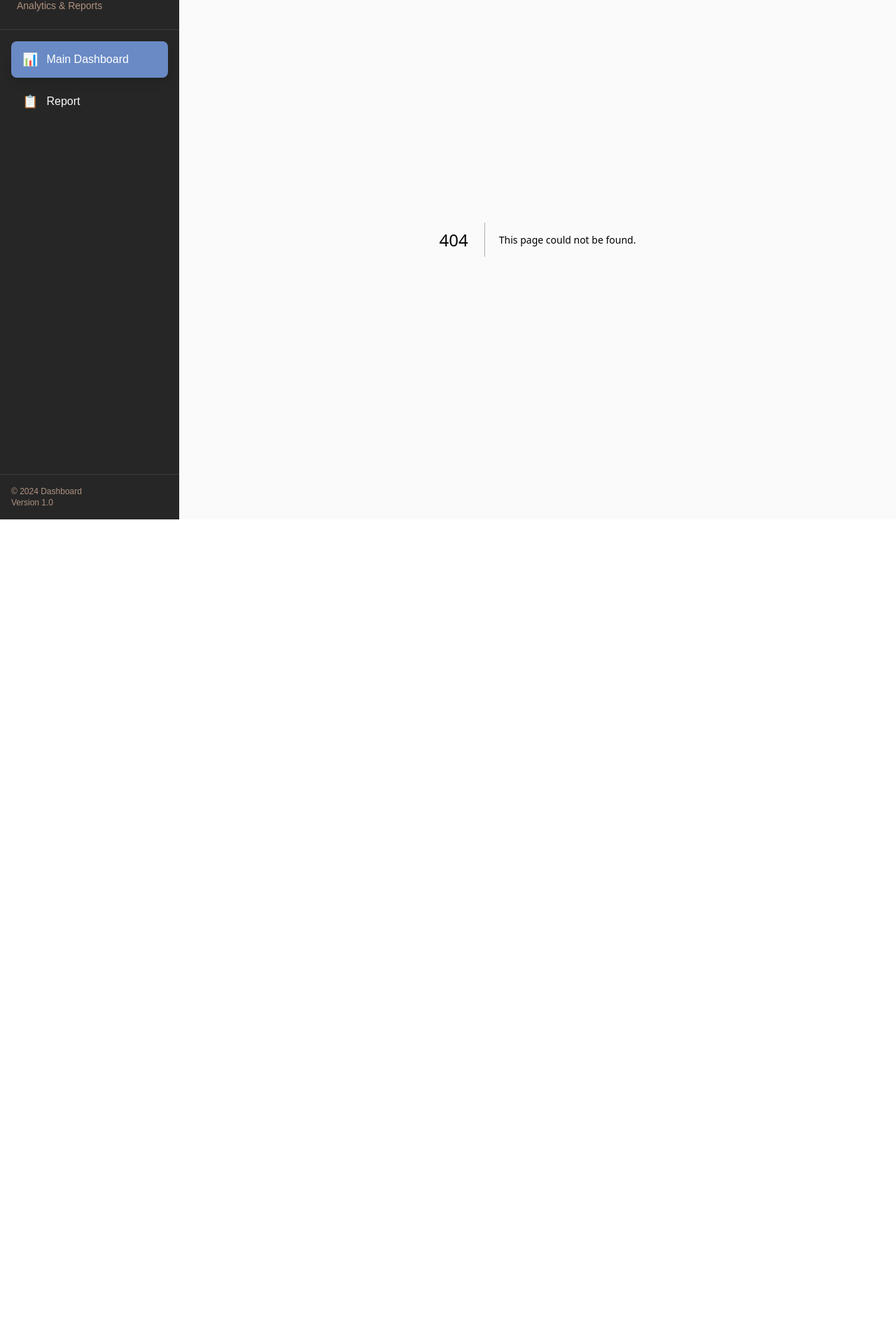
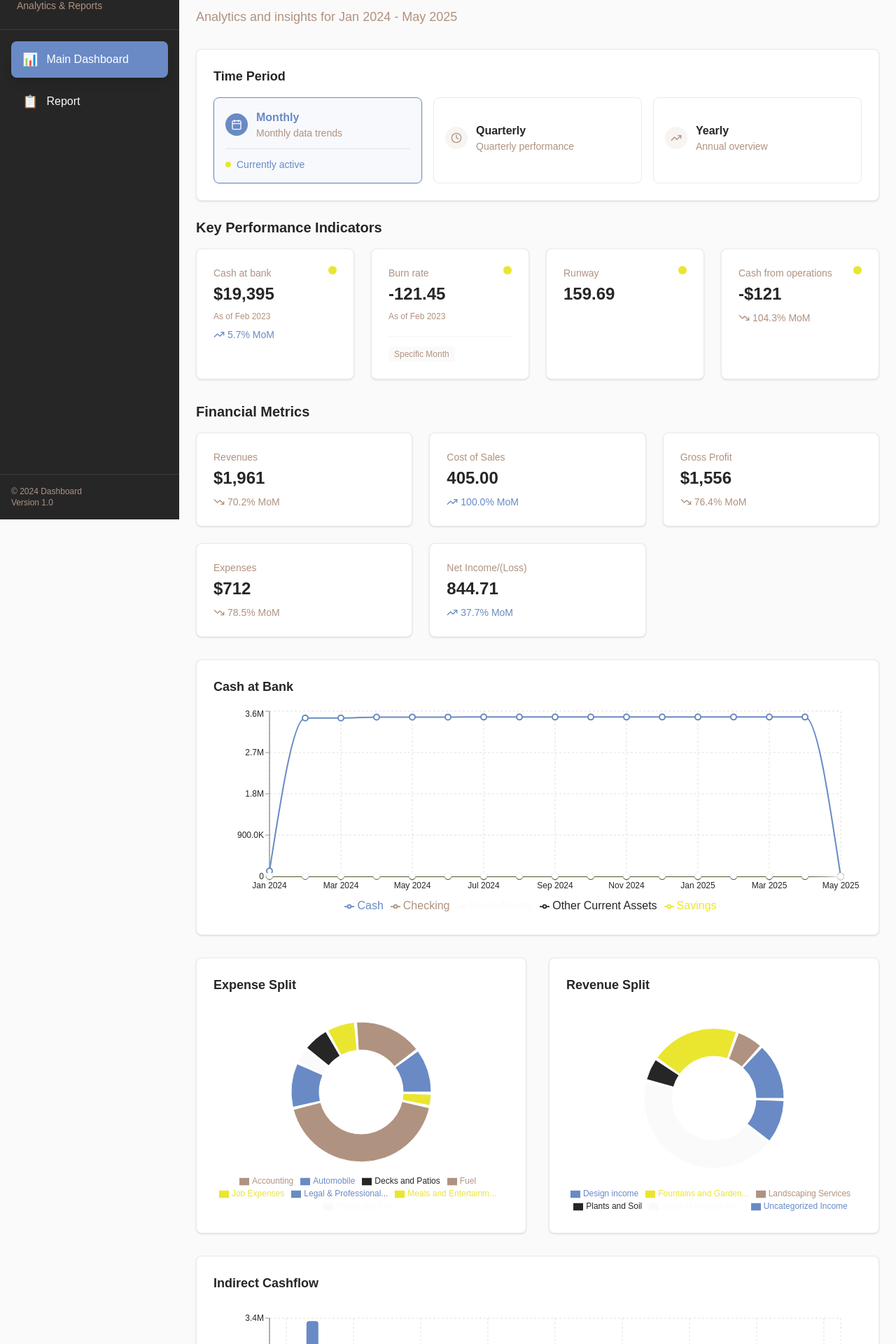
Before and after one commit to HassanKourani/dashbaord-kudwa, a Next.js app: page /dashboard in a window 1280 px wide. Before the commit this address had no page. Shown: the part 58-1978 px from the top of the page at 70% size. Before the commit the page ends 800 px from the top, so only its background shows below. Built offline with nearby package versions, Linux system fonts and the light colour scheme.

Commit message:
feat: add dashboard page with analytics and KPIs

```diff
--- /dev/null
+++ b/src/app/dashboard/page.tsx
@@ -0,0 +1,182 @@
+"use client";
+
+import { useState, useEffect } from "react";
+import {
+  DashboardData,
+  PeriodType,
+  loadDashboardData,
+} from "@/app/utils/dataLoader";
+import PeriodSelector from "@/app/components/PeriodSelector";
+import KPICard from "@/app/components/KPICard";
+import CustomLineChart from "@/app/components/charts/LineChart";
+import CustomPieChart from "@/app/components/charts/PieChart";
+import CustomBarChart from "@/app/components/charts/BarChart";
+import MixedChart from "@/app/components/charts/MixedChart";
+import { Loader2, AlertCircle } from "lucide-react";
+
+export default function Dashboard() {
+  const [selectedPeriod, setSelectedPeriod] = useState<PeriodType>("monthly");
+  const [data, setData] = useState<DashboardData | null>(null);
+  const [loading, setLoading] = useState(true);
+  const [error, setError] = useState<string | null>(null);
+
+  useEffect(() => {
+    const fetchData = async () => {
+      try {
+        setLoading(true);
+        setError(null);
+        const dashboardData = await loadDashboardData(selectedPeriod);
+        setData(dashboardData);
+      } catch (err) {
+        setError(`Failed to load ${selectedPeriod} data. Please try again.`);
+        console.error("Error loading dashboard data:", err);
+      } finally {
+        setLoading(false);
+      }
+    };
+
+    fetchData();
+  }, [selectedPeriod]);
+
+  if (loading) {
+    return (
+      <div className="p-6 flex items-center justify-center min-h-[400px]">
+        <div className="text-center">
+          <Loader2 className="w-8 h-8 animate-spin text-[#698AC5] mx-auto mb-4" />
+          <p className="text-[#B09280]">Loading {selectedPeriod} data...</p>
+        </div>
+      </div>
+    );
+  }
+
+  if (error) {
+    return (
+      <div className="p-6">
+        <div className="bg-white rounded-lg shadow-sm border border-[#B09280]/20 p-6">
+          <div className="flex items-center gap-3 text-[#B09280]">
+            <AlertCircle className="w-6 h-6" />
+            <div>
+              <h3 className="font-semibold">Error Loading Data</h3>
+              <p className="text-sm mt-1">{error}</p>
+            </div>
+          </div>
+        </div>
+      </div>
+    );
+  }
+
+  if (!data) {
+    return (
+      <div className="p-6">
+        <div className="bg-white rounded-lg shadow-sm border border-[#B09280]/20 p-6">
+          <p className="text-[#B09280]">No data available</p>
+        </div>
+      </div>
+    );
+  }
+
+  return (
+    <div className="p-6">
+      <div className="mb-8">
+        <h1 className="text-3xl font-bold text-[#262626] mb-2">
+          Main Dashboard
+        </h1>
+        <p className="text-[#B09280] text-lg">
+          Analytics and insights for {data.mainDashboard.startDate} -{" "}
+          {data.mainDashboard.endDate}
+        </p>
+      </div>
+
+      <PeriodSelector
+        selectedPeriod={selectedPeriod}
+        onPeriodChange={setSelectedPeriod}
+      />
+
+      {data.mainDashboardKPIs.topKPIs.length > 0 && (
+        <div className="mb-8">
+          <h2 className="text-xl font-semibold text-[#262626] mb-4">
+            Key Performance Indicators
+          </h2>
+          <div className="grid grid-cols-1 md:grid-cols-2 lg:grid-cols-4 gap-6">
+            {data.mainDashboardKPIs.topKPIs.map((kpi, index) => (
+              <KPICard key={index} kpi={kpi} isTopKPI={true} />
+            ))}
+          </div>
+        </div>
+      )}
+
+      {data.mainDashboardKPIs.KPIs.length > 0 && (
+        <div className="mb-8">
+          <h2 className="text-xl font-semibold text-[#262626] mb-4">
+            Financial Metrics
+          </h2>
+          <div className="grid grid-cols-1 md:grid-cols-2 lg:grid-cols-3 gap-6">
+            {data.mainDashboardKPIs.KPIs.map((kpi, index) => (
+              <KPICard key={index} kpi={kpi} />
+            ))}
+          </div>
+        </div>
+      )}
+
+      <div className="space-y-8">
+        {data.mainDashboard.charts.cashAtBank.length > 0 && (
+          <CustomLineChart
+            data={data.mainDashboard.charts.cashAtBank}
+            dateArray={data.mainDashboard.dateArray}
+            title="Cash at Bank"
+          />
+        )}
+
+        <div className="grid grid-cols-1 lg:grid-cols-2 gap-8">
+          {data.mainDashboard.charts.expenseSplit.length > 0 && (
+            <CustomPieChart
+              data={data.mainDashboard.charts.expenseSplit}
+              title="Expense Split"
+            />
+          )}
+
+          {data.mainDashboard.charts.totalRevenuesSplit.length > 0 && (
+            <CustomPieChart
+              data={data.mainDashboard.charts.totalRevenuesSplit}
+              title="Revenue Split"
+            />
+          )}
+        </div>
+
+        {data.mainDashboard.charts.indirectCashflow.length > 0 && (
+          <CustomBarChart
+            data={data.mainDashboard.charts.indirectCashflow}
+            dateArray={data.mainDashboard.dateArray}
+            title="Indirect Cashflow"
+          />
+        )}
+
+        {data.mainDashboard.charts.profitLossOverview.length > 0 && (
+          <MixedChart
+            data={data.mainDashboard.charts.profitLossOverview}
+            dateArray={data.mainDashboard.dateArray}
+            title="Profit & Loss Overview"
+          />
+        )}
+      </div>
+
+      <div className="mt-8 bg-white rounded-lg shadow-sm border border-[#B09280]/20 p-6">
+        <div className="flex items-center justify-between">
+          <div>
+            <h3 className="text-lg font-semibold text-[#262626] mb-1">
+              Data Status
+            </h3>
+            <p className="text-[#B09280]">
+              Showing {selectedPeriod} data from {data.mainDashboard.startDate}{" "}
+              to {data.mainDashboard.endDate}
+            </p>
+          </div>
+          <div className="flex items-center gap-2">
+            <div className="w-3 h-3 bg-[#EAE62F] rounded-full"></div>
+            <span className="text-sm text-[#B09280]">Live data</span>
+          </div>
+        </div>
+      </div>
+    </div>
+  );
+}
```
